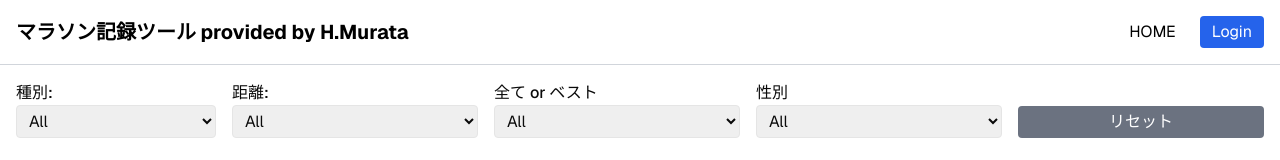
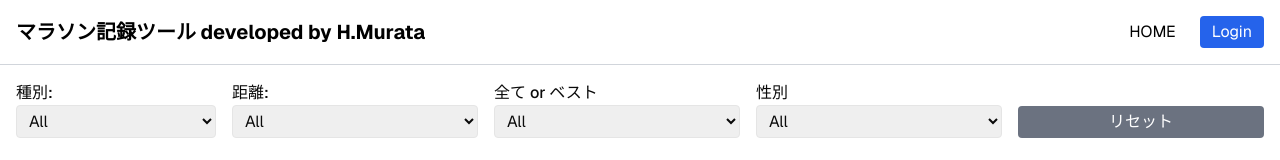
Before and after one commit to hrsmrt/run-record, a Next.js app: page / in a window 1280 px wide. Shown: the top 160 px of the page. Built offline with nearby package versions, Linux system fonts and the light colour scheme; no server answers; the database is empty.

Commit message:
サイト名を変更

```diff
--- a/app/layout.tsx
+++ b/app/layout.tsx
@@ -11,7 +11,7 @@ const defaultUrl = process.env.VERCEL_URL
 
 export const metadata: Metadata = {
   metadataBase: new URL(defaultUrl),
-  title: "H.Murataによるマラソン記録ツール",
+  title: "マラソン記録ツール developed by H.Murata",
   description: "",
 };
 
--- a/components/header.tsx
+++ b/components/header.tsx
@@ -68,7 +68,7 @@ export function Header() {
     <header className="flex flex-row items-center justify-between p-4 bg-white border-b border-gray-300 text-black">
       {/* ロゴ */}
       <div className="text-xl font-bold mb-2 md:mb-0">
-        <Link href="/">マラソン記録ツール provided by H.Murata</Link>
+        <Link href="/">マラソン記録ツール developed by H.Murata</Link>
       </div>
 
       {/* ナビ */}
```
